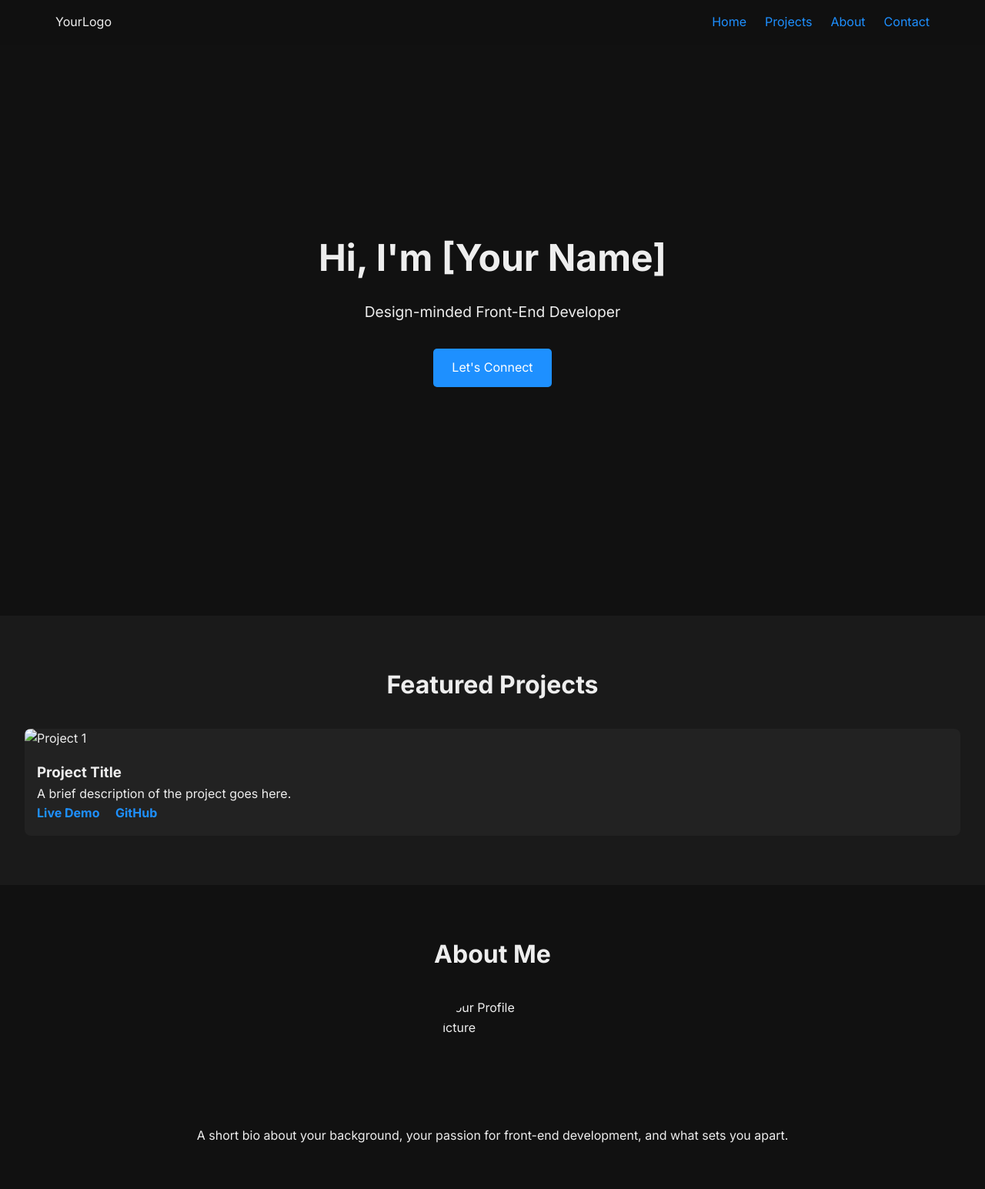
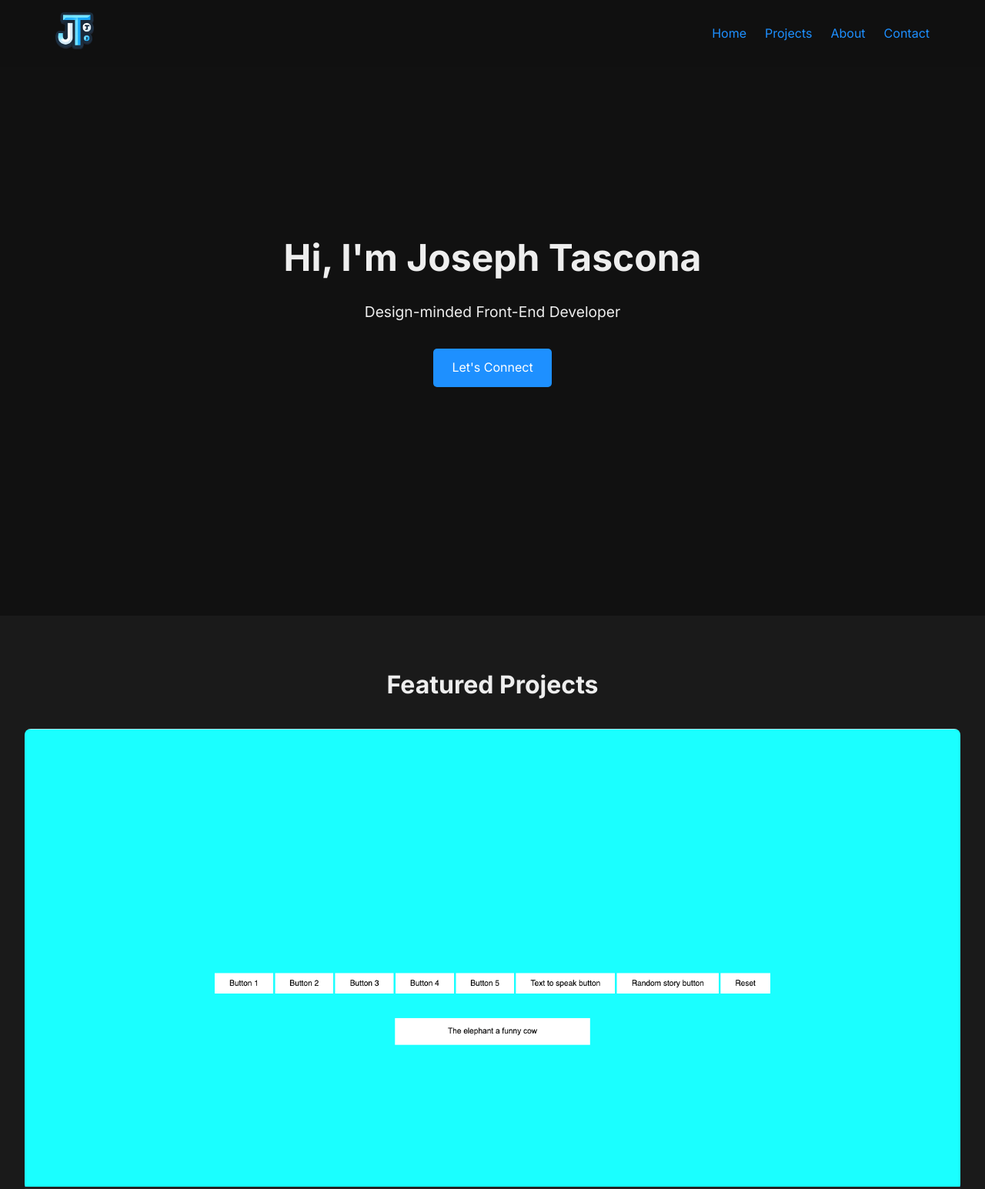
Before and after one commit to exiztinz/professional_portfolio, a plain HTML site: page index.html in a window 1280 px wide. Shown: the top 1545 px of the page at 77% size. Drawn offline with Linux system fonts and the light colour scheme.

Commit message:
Added images and necessary changes

```diff
--- a/index.html
+++ b/index.html
@@ -4,7 +4,7 @@
 <head>
     <meta charset="UTF-8" />
     <meta name="viewport" content="width=device-width, initial-scale=1.0" />
-    <title>Your Name – Developer Portfolio</title>
+    <title>Joseph Tascona – Developer Portfolio</title>
     <!-- Link to external CSS (see below) -->
     <link rel="stylesheet" href="styles.css" />
     <!-- Google Fonts (Inter used in many modern designs) -->
@@ -15,7 +15,9 @@
     <!-- Navigation Bar -->
     <header>
         <nav class="navbar">
-            <div class="logo">YourLogo</div>
+            <div class="logo">
+                <img src="images/cool-icon.png" alt="Logo" />
+            </div>
             <ul class="nav-links">
                 <li><a href="#hero">Home</a></li>
                 <li><a href="#projects">Projects</a></li>
@@ -28,7 +30,7 @@
     <!-- Hero Section -->
     <section id="hero" class="hero">
         <div class="hero-content">
-            <h1>Hi, I'm [Your Name]</h1>
+            <h1>Hi, I'm Joseph Tascona</h1>
             <p>Design-minded Front-End Developer</p>
             <a href="#contact" class="btn">Let's Connect</a>
         </div>
@@ -39,7 +41,7 @@
         <h2>Featured Projects</h2>
         <div class="project-grid">
             <div class="project-card">
-                <img src="project1.jpg" alt="Project 1" />
+                <img src="images/see-n-say-storymaker.png" alt="Project 1" />
                 <div class="project-info">
                     <h3>Project Title</h3>
                     <p>A brief description of the project goes here.</p>
@@ -57,7 +59,7 @@
     <section id="about" class="about">
         <h2>About Me</h2>
         <div class="about-content">
-            <img src="profile.jpg" alt="Your Profile Picture" />
+            <img src="images/emoji_profile_pic.jpg" alt="Your Profile Picture" />
             <div class="about-text">
                 <p>
                     A short bio about your background, your passion for front-end development, and what sets you apart.
@@ -70,12 +72,12 @@
     <section id="contact" class="contact">
         <h2>Get In Touch</h2>
         <p>If you'd like to discuss projects or opportunities, feel free to reach out!</p>
-        <a href="mailto:youremail@example.com" class="btn">Email Me</a>
+        <a href="mailto:joseph@josephtascona.com" class="btn">Email Me</a>
     </section>
 
     <!-- Footer -->
     <footer>
-        <p>&copy; 2025 Your Name. All rights reserved.</p>
+        <p>&copy; 2025 Joseph Tascona. All rights reserved.</p>
     </footer>
 
     <!-- JavaScript file for interactions (see below) -->
--- a/styles.css
+++ b/styles.css
@@ -45,6 +45,12 @@ header {
 
 .nav-links li a:hover {
     text-decoration: underline;
+}
+
+/* Style the logo to restrict its size */
+.logo img {
+    width: 50px;
+    height: auto;
 }
 
 /* Hero Section */
@@ -167,3 +173,8 @@ footer {
     background: #111;
     font-size: 0.9rem;
 }
+
+/* Scroll offset for anchor links due to fixed header */
+.projects, .about, .contact {
+    scroll-margin-top: 80px;
+}
```
Also changed, not shown: images/cool-icon.png (added), images/emoji_profile_pic.jpg (added), images/see-n-say-storymaker.png (added), 2 other files.
